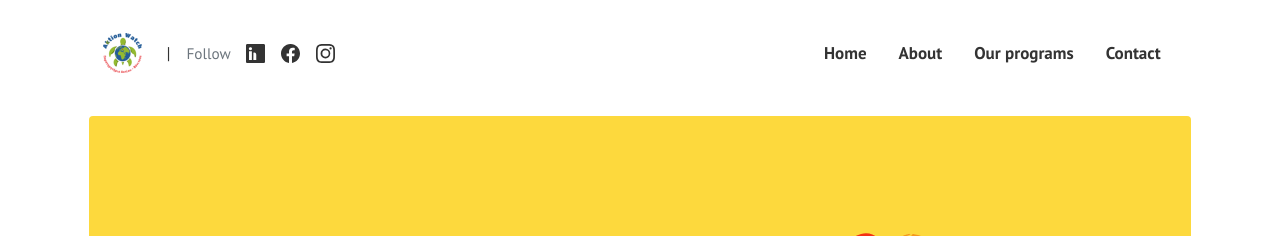
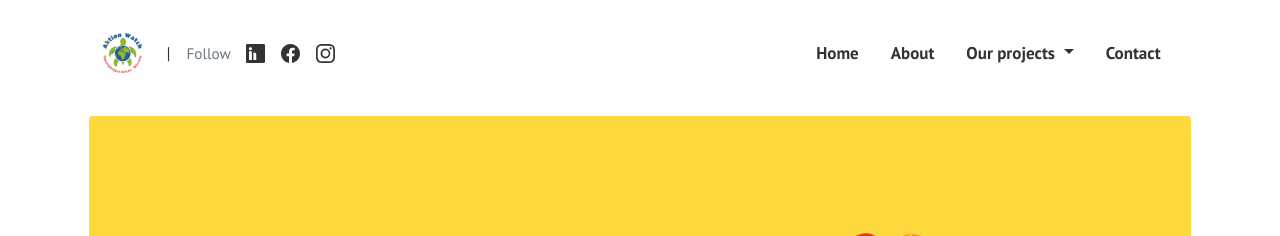
Before and after one commit to aktionwatch/aktionwatch.github.io, a Jekyll site: the page built from index.html, in a window 1280 px wide. Shown: the top 236 px of the page. Built offline with Jekyll 4.4.1, drawn with Linux system fonts in a browser that asks for light colours; the list of posts is cut into pages by our own code; comment, search, counter and statistics services are not loaded.

Commit message:
programs to projects

```diff
--- a/_layouts/default.html
+++ b/_layouts/default.html
@@ -84,12 +84,12 @@ gtag('config', '{{site.ganalytics}}');
           <div class="collapse navbar-collapse" id="navbarResponsive">
             <ul class="navbar-nav ml-auto font-weight-bold d-flex align-items-center">
               {% for item in site.data.menus.topmenu %}
-		{% if item.title == "Our Programs" %}
+		{% if item.title == "Our projects" %}
    		 <li class="nav-item dropdown">
-     		 <a class="nav-link dropdown-toggle px-3" href="#" id="ourProgramsDropdown" role="button" data-bs-toggle="dropdown" aria-haspopup="true" aria-expanded="false">
+     		 <a class="nav-link dropdown-toggle px-3" href="#" id="ourprojectsDropdown" role="button" data-bs-toggle="dropdown" aria-haspopup="true" aria-expanded="false">
       		  {{item.title}}
     		 </a>
-		 <div class="dropdown-menu" aria-labelledby="ourProgramsDropdown">
+		 <div class="dropdown-menu" aria-labelledby="ourprojectsDropdown">
        			 <!-- Add the dropdown menu items here -->
    		     <a class="dropdown-item" href="{{site.baseurl}}/program1">Environmental</a>
    		     <a class="dropdown-item" href="{{site.baseurl}}/program2">Cultural</a>
--- a/ourprograms/index.html
+++ b/ourprograms/index.html
@@ -111,7 +111,7 @@
 
 
 		<li class="nav-item">
-           	     <a class="nav-link px-3 " href="/aktionwatch.github.io/ourprograms/" alt="Our programs">Our projects</a>
+           	     <a class="nav-link px-3 " href="/aktionwatch.github.io/ourprojects/" alt="Our projects">Our projects</a>
             	</li>
 
 
@@ -375,7 +375,7 @@
  </div>
 
 
-    <!-- Add more sections for additional programs -->
+    <!-- Add more sections for additional projects -->
   </main>
 
 
```
Also changed, not shown: _data/menus.yml (+6 -6 lines), 13 other files.
